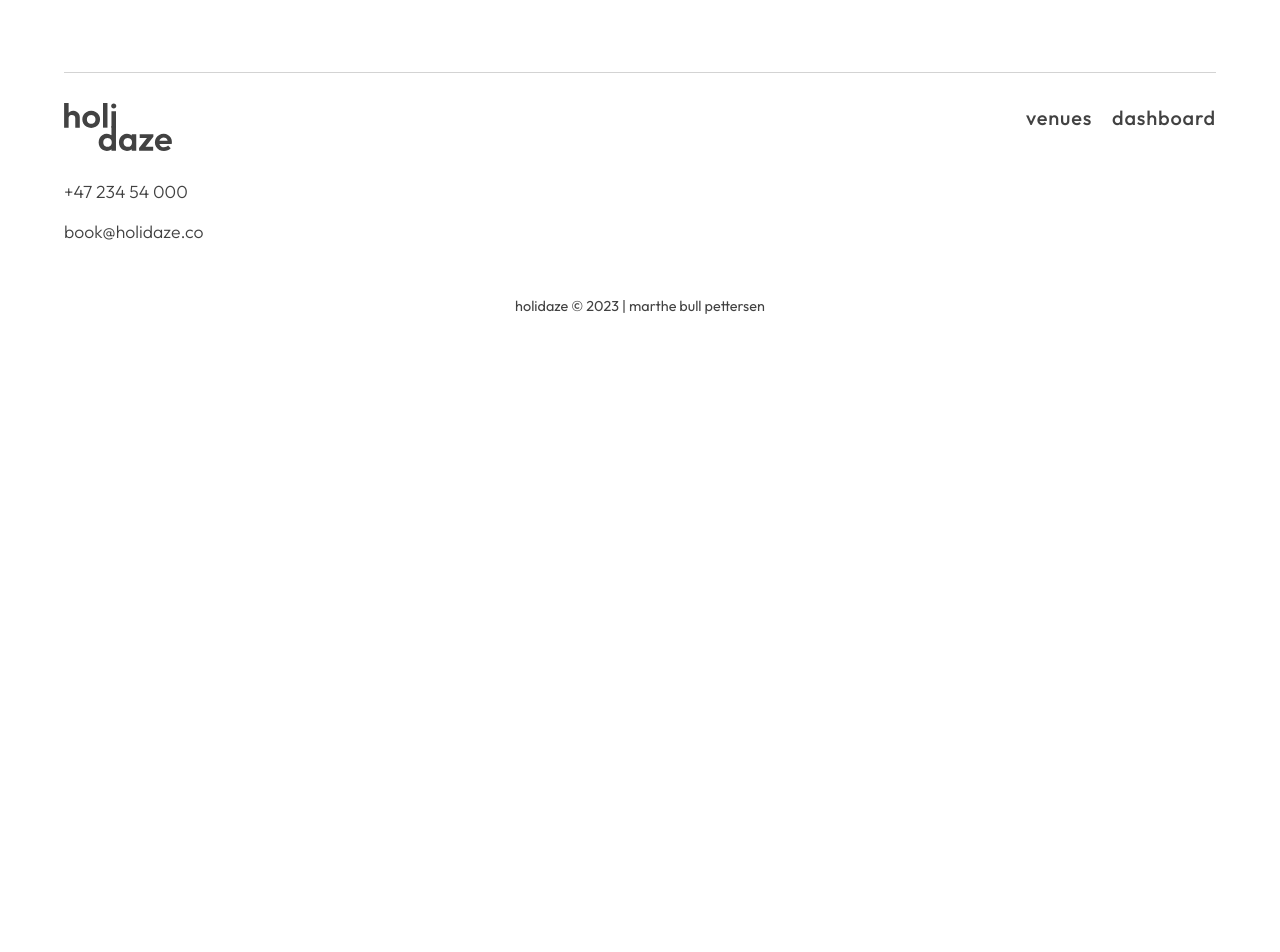
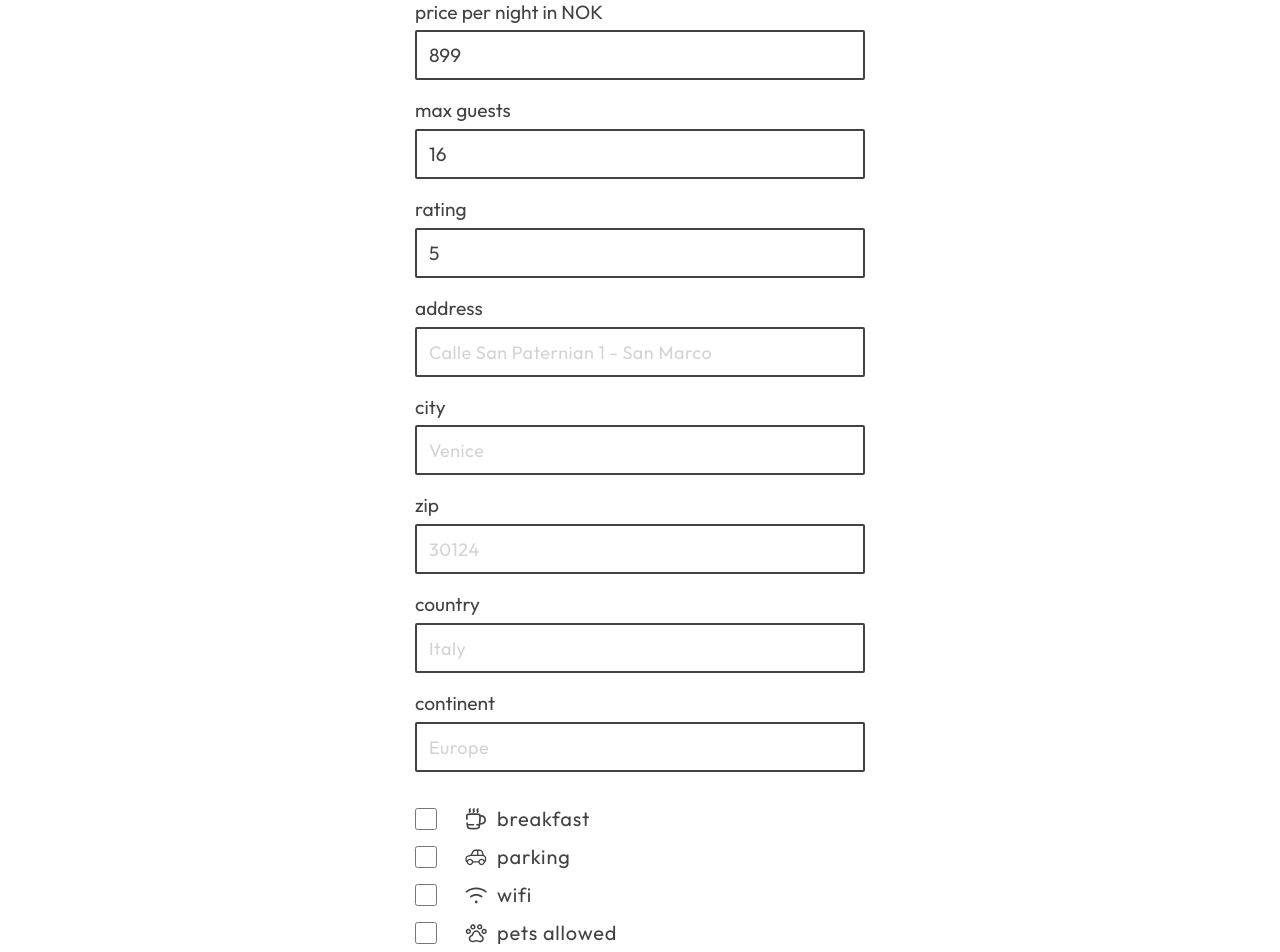
Before and after one commit to marthebull/exam-2, a React (Create React App) app: page /create-new-venue in a window 1280 px wide. Shown: the part 620-1572 px from the top of the page. Before the commit the page ends 968 px from the top, so only its background shows below. Built offline with nearby package versions, Linux system fonts and the light colour scheme.

Commit message:
Can post new venue

```diff
--- a/src/components/cards/dashboard/BookingCard.js
+++ b/src/components/cards/dashboard/BookingCard.js
@@ -6,8 +6,8 @@ const BookingCard = () => {
   return (
     <>
       <Link>
-        <h3 class="mb-2">2023.06.12 - 2023.06.25</h3>
-        <div class="w-full rounded overflow-hidden shadow-md ">
+        <h3 className="mb-2">2023.06.12 - 2023.06.25</h3>
+        <div classname="w-full rounded overflow-hidden shadow-md ">
           <div className="relative overflow-hidden bg-cover bg-center bg-no-repeat max-h-80">
             <img
               className="w-full"
@@ -23,7 +23,7 @@ const BookingCard = () => {
             </div>
           </div>
           <div className="px-3 py-4">
-            <h4 class="mb-2 h3">Placencia Village, Belize</h4>
+            <h4 className="mb-2 h3">Placencia Village, Belize</h4>
             <div className="flex flex-row gap-3">
               <img
                 classname="icon"
--- a/src/components/forms/NewVenue.js
+++ b/src/components/forms/NewVenue.js
@@ -6,7 +6,8 @@ import { ButtonSolidDark } from "../../styles/GlobalStyles";
 
 const NewVenueSchema = Yup.object().shape({
   name: Yup.string().required("Name is required"),
-  description: Yup.string(),
+  description: Yup.string().required("Description is required"),
+
   media: Yup.string()
     .url("Invalid URL")
     .test("is-image-url", "Image must be a valid image URL", (value) => {
@@ -15,26 +16,29 @@ const NewVenueSchema = Yup.object().shape({
       }
       return /\.(gif|jpe?g|tiff?|png|webp|bmp)$/i.test(value);
     }),
-  price: Yup.number(),
+
+  price: Yup.number().required("Price is required"),
   maxGuests: Yup.number()
     .required("Max guests is required")
     .positive("Max guests must be a positive number")
     .integer("Max guests must be an integer"),
+
   rating: Yup.number()
-    .required("Rating is required")
-    .min(1, "Rating must be between 1 and 5")
-    .max(5, "Rating must be between 1 and 5"),
+    .min(1, "Rating must be between 0 and 5")
+    .max(5, "Rating must be between 0 and 5"),
+
   meta: Yup.object().shape({
     wifi: Yup.boolean(),
     parking: Yup.boolean(),
     breakfast: Yup.boolean(),
     pets: Yup.boolean(),
   }),
+
   location: Yup.object().shape({
-    address: Yup.string().required("Address is required"),
-    city: Yup.string().required("City is required"),
+    address: Yup.string(),
+    city: Yup.string(),
     zip: Yup.string(),
-    country: Yup.string().required("Country is required"),
+    country: Yup.string(),
     continent: Yup.string(),
     lat: Yup.number(),
     lng: Yup.number(),
@@ -45,22 +49,22 @@ const NewVenueForm = () => {
   const [newVenueDetails, setNewVenueDetails] = useState({
     name: "",
     description: "",
-    media: [""],
-    price: 0,
-    maxGuests: 100,
+    media: "",
+    price: 899,
+    maxGuests: 16,
     rating: 5,
     meta: {
-      wifi: true,
-      parking: true,
-      breakfast: true,
-      pets: true,
+      wifi: false,
+      parking: false,
+      breakfast: false,
+      pets: false,
     },
     location: {
-      address: "",
-      city: "",
-      zip: "",
-      country: "",
-      continent: "",
+      address: "unknown",
+      city: "unknown",
+      zip: "unknown",
+      country: "unknown",
+      continent: "unknown",
       lat: 0,
       lng: 0,
     },
@@ -83,8 +87,18 @@ const NewVenueForm = () => {
           [name.slice(5)]: checked, // update the corresponding property in the meta object
         },
       }));
+    } else if (name.includes("location")) {
+      // if the input name includes a dot ('.'), treat it as a nested property
+      const [parent, child] = name.split(".");
+      setNewVenueDetails((prevState) => ({
+        ...prevState,
+        [parent]: {
+          ...prevState[parent],
+          [child]: value,
+        },
+      }));
     } else {
-      // if the checkbox name doesn't start with 'meta.'
+      // for all other inputs, update the state directly
       setNewVenueDetails((prevState) => ({
         ...prevState,
         [name]: type === "checkbox" ? checked : value,
@@ -100,15 +114,21 @@ const NewVenueForm = () => {
       await NewVenueSchema.validate(newVenueDetails, { abortEarly: false });
       const response = await data(newVenueDetails);
       console.log(response);
-      navigate("/venues");
+      if (!response.error) {
+        navigate("/venues");
+      }
     } catch (error) {
       console.error(error);
       if (error.inner) {
         const formErrors = error.inner.reduce((acc, err) => {
           acc[err.path] = err.message;
+
           return acc;
         }, {});
         setErrors(formErrors);
+        console.log(formErrors);
+        console.log(error.inner);
+        console.log(data);
       }
       // handle error
     } finally {
@@ -118,7 +138,7 @@ const NewVenueForm = () => {
 
   return (
     <form onSubmit={handleSubmit} className="flex flex-col ">
-      <div className="gap-2 mb-6 ">
+      <div className="gap-2 mb-3 ">
         <label htmlFor="name" className="mb-1 ">
           venue name
         </label>
@@ -134,7 +154,7 @@ const NewVenueForm = () => {
         {errors.name && <div>{errors.name}</div>}
       </div>
 
-      <div className="gap-2 mb-6 ">
+      <div className="gap-2 mb-3 ">
         <label htmlFor="description" className="mb-1 ">
           description
         </label>
@@ -146,13 +166,253 @@ const NewVenueForm = () => {
           value={newVenueDetails.description}
           placeholder="describe the venue and location"
           className="mb-2"
-          style={{ color: "#d3d3d3" }}
         />
         {errors.description && <div>{errors.description}</div>}
       </div>
 
+      {newVenueDetails.media.length > 0 && (
+        <img
+          src={newVenueDetails.media}
+          className="mb-3 rounded-sm"
+          alt={newVenueDetails.name}
+        ></img>
+      )}
+
+      <div className="gap-2 mb-1 items-start" id="imgInputs">
+        <label htmlFor="media" className="mb-1">
+          main image URL
+        </label>
+        <input
+          id="media"
+          name="media"
+          type="text"
+          onChange={handleChange}
+          value={newVenueDetails.media}
+          placeholder="example.url.gif"
+          className="mb-2"
+        />
+        {errors.media && <div>{errors.media}</div>}
+      </div>
+      <p className="text-end cursor-pointer label mb-3 hover:text-gray-400">
+        + add image
+      </p>
+
+      <div className="gap-2 mb-3 ">
+        <label htmlFor="price" className="mb-1 ">
+          price per night in NOK
+        </label>
+        <input
+          id="price"
+          name="price"
+          type="text"
+          onChange={handleChange}
+          value={newVenueDetails.price}
+          placeholder="899"
+          className="mb-1"
+        />
+        {errors.price && <div>{errors.price}</div>}
+      </div>
+
+      <div className="gap-2 mb-3 ">
+        <label htmlFor="maxGuests" className="mb-1 ">
+          max guests
+        </label>
+        <input
+          id="maxGuests"
+          name="maxGuests"
+          type="text"
+          onChange={handleChange}
+          value={newVenueDetails.maxGuests}
+          placeholder="16"
+          className="mb-1"
+        />
+        {errors.maxGuests && <div>{errors.maxGuests}</div>}
+      </div>
+
+      <div className="gap-2 mb-3 ">
+        <label htmlFor="rating" className="mb-1 ">
+          rating
+        </label>
+        <input
+          id="rating"
+          name="rating"
+          type="text"
+          onChange={handleChange}
+          value={newVenueDetails.rating}
+          placeholder="5"
+          className="mb-1"
+        />
+        {errors.rating && <div>{errors.rating}</div>}
+      </div>
+
+      <div className="gap-2 mb-3 ">
+        <label htmlFor="address" className="mb-1 ">
+          address
+        </label>
+        <input
+          id="address"
+          name="location.address"
+          type="text"
+          onChange={handleChange}
+          value={newVenueDetails.address}
+          placeholder="Calle San Paternian 1 - San Marco"
+          className="mb-1"
+        />
+        {errors.address && <div>{errors.address}</div>}
+      </div>
+
+      <div className="gap-2 mb-3 ">
+        <label htmlFor="city" className="mb-1 ">
+          city
+        </label>
+        <input
+          id="city"
+          name="location.city"
+          type="text"
+          onChange={handleChange}
+          value={newVenueDetails.city}
+          placeholder="Venice"
+          className="mb-1"
+        />
+        {errors.city && <div>{errors.city}</div>}
+      </div>
+
+      <div className="gap-2 mb-3 ">
+        <label htmlFor="zip" className="mb-1 ">
+          zip
+        </label>
+        <input
+          id="zip"
+          name="location.zip"
+          type="text"
+          onChange={handleChange}
+          value={newVenueDetails.zip}
+          placeholder="30124"
+          className="mb-1"
+        />
+        {errors.zip && <div>{errors.zip}</div>}
+      </div>
+
+      <div className="gap-2 mb-3 ">
+        <label htmlFor="country" className="mb-1 ">
+          country
+        </label>
+        <input
+          id="country"
+          name="location.country"
+          type="text"
+          onChange={handleChange}
+          value={newVenueDetails.country}
+          placeholder="Italy"
+          className="mb-1"
+        />
+        {errors.country && <div>{errors.country}</div>}
+      </div>
+
+      <div className="gap-2 mb-3 ">
+        <label htmlFor="continent" className="mb-1 ">
+          continent
+        </label>
+        <input
+          id="continent"
+          name="location.continent"
+          type="text"
+          onChange={handleChange}
+          value={newVenueDetails.continent}
+          placeholder="Europe"
+          className="mb-1"
+        />
+        {errors.continent && <div>{errors.continent}</div>}
+      </div>
+
+      <div className="flex flex-col gap-2 py-4">
+        <div className="flex flex-row items-center gap-2">
+          <input
+            id="breakfast"
+            name="meta.breakfast"
+            type="checkbox"
+            onChange={handleChange}
+            checked={newVenueDetails.meta.breakfast}
+            className="check"
+          />
+          <label htmlFor="breakfast">
+            <div className="flex flex-row">
+              <img
+                className="icon"
+                src="/images/coffe-cup-icon.svg"
+                alt="Breakfast icon"
+              ></img>
+              <p className="h5">breakfast</p>
+            </div>
+          </label>
+        </div>
+
+        <div className="flex flex-row items-center gap-2">
+          <input
+            id="parking"
+            name="meta.parking"
+            type="checkbox"
+            onChange={handleChange}
+            checked={newVenueDetails.meta.parking}
+            className="check"
+          />
+          <label htmlFor="parking">
+            <div className="flex flex-row">
+              <img
+                className="icon"
+                src="/images/car-icon.svg"
+                alt="Parking icon"
+              ></img>
+              <p className="h5">parking</p>
+            </div>
+          </label>
+        </div>
+
+        <div className="flex flex-row items-center gap-2">
+          <input
+            id="wifi"
+            name="meta.wifi"
+            type="checkbox"
+            onChange={handleChange}
+            checked={newVenueDetails.meta.wifi}
+            className="check"
+          />
+          <label htmlFor="wifi">
+            <div className="flex flex-row">
+              <img
+                className="icon"
+                src="/images/wifi-icon.svg"
+                alt="Wifi icon"
+              ></img>
+              <p className="h5">wifi</p>
+            </div>
+          </label>
+        </div>
+
+        <div className="flex flex-row items-center gap-2">
+          <input
+            id="pets"
+            name="meta.pets"
+            type="checkbox"
+            onChange={handleChange}
+            checked={newVenueDetails.meta.pets}
+            className="check"
+          />
+          <label htmlFor="pets">
+            <div className="flex flex-row">
+              <img
+                className="icon"
+                src="/images/paw-icon.svg"
+                alt="Pets icon"
+              ></img>
+              <p className="h5">pets allowed</p>
+            </div>
+          </label>
+        </div>
+      </div>
+
       <ButtonSolidDark type="submit" disabled={isLoading}>
-        {isLoading ? "Loading..." : "submit"}
+        {isLoading ? "Loading..." : "list venue"}
       </ButtonSolidDark>
     </form>
   );
--- a/src/components/hero-section/HeroManage.js
+++ b/src/components/hero-section/HeroManage.js
@@ -9,7 +9,7 @@ const HeroManage = () => {
   return (
     <>
       <HeroContainer className="relative">
-        <div class="z-10 absolute bottom-0 left-0 right-0 top-0 h-full w-full overflow-hidden bg-dark bg-fixed opacity-1 "></div>
+        <div className="z-10 absolute bottom-0 left-0 right-0 top-0 h-full w-full overflow-hidden bg-dark bg-fixed opacity-1 "></div>
         <TextHero
           style={{
             backgroundImage: `url(images/hero-bg-home.jpg)`,
--- a/src/components/loaders/HeroSpinner.js
+++ b/src/components/loaders/HeroSpinner.js
@@ -8,7 +8,7 @@ const HeroSpinner = () => {
       <CenterContainer role="status">
         <svg
           aria-hidden="true"
-          class="w-10 h-10 mr-2 text-gray-200 animate-spin dark:text-gray-300 fill-gray-600"
+          className="w-10 h-10 mr-2 text-gray-200 animate-spin dark:text-gray-300 fill-gray-600"
           viewBox="0 0 100 101"
           fill="none"
           xmlns="http://www.w3.org/2000/svg"
--- a/src/components/venueInfo/index.js
+++ b/src/components/venueInfo/index.js
@@ -33,7 +33,7 @@ const VenueInfo = () => {
             src="/images/star-icon.svg"
             alt="Rating star icon"
           ></img>
-          <p className="h5">{data.rating}.0</p>
+          <p className="h5">{data.rating}/5</p>
         </div>
         <div className="flex flex-row gap-3">
           <img
--- a/src/pages/create-new-venue/index.js
+++ b/src/pages/create-new-venue/index.js
@@ -4,7 +4,7 @@ import NewVenueForm from "../../components/forms/NewVenue";
 
 const CreateNewVenue = () => {
   return (
-    <CenterContainer className="flex flex-col">
+    <CenterContainer className="flex flex-col pt-3 lsm:pt-8">
       <h1 className="h1 mb-8">create new venue</h1>
       <NewVenueForm />
     </CenterContainer>
--- a/src/state/api/api.js
+++ b/src/state/api/api.js
@@ -21,7 +21,7 @@ export const api = createApi({
     }),
 
     getVenues: build.query({
-      query: () => `venues?sortOrder=desc&_owner=true`,
+      query: () => `venues?owner=true`,
     }),
 
     getVenueById: build.query({
```
Also changed, not shown: src/components/cards/dashboard/VenueCard.js (+4 -4 lines), src/styles/GlobalStyles.js (+10 -0 lines).
